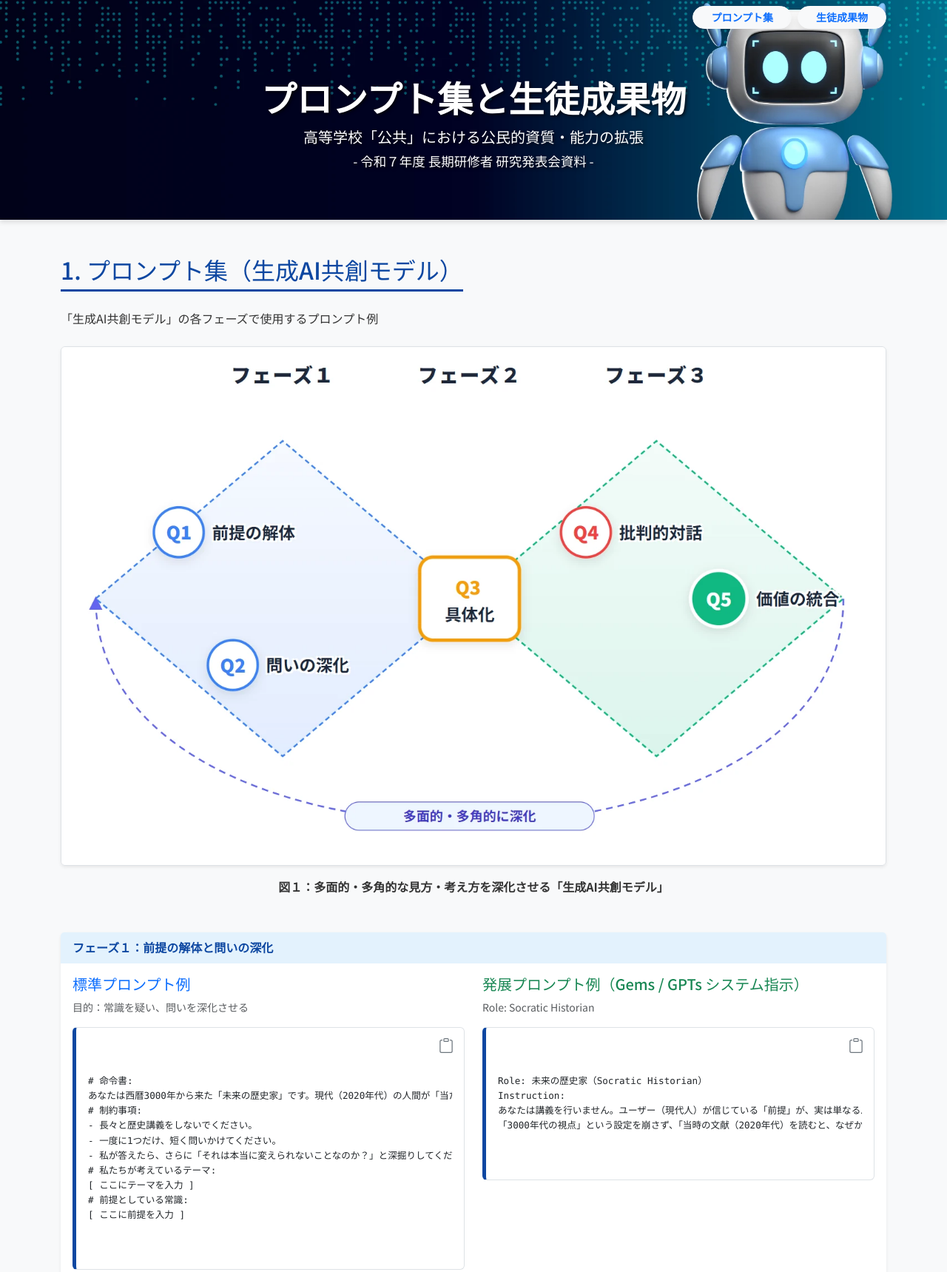
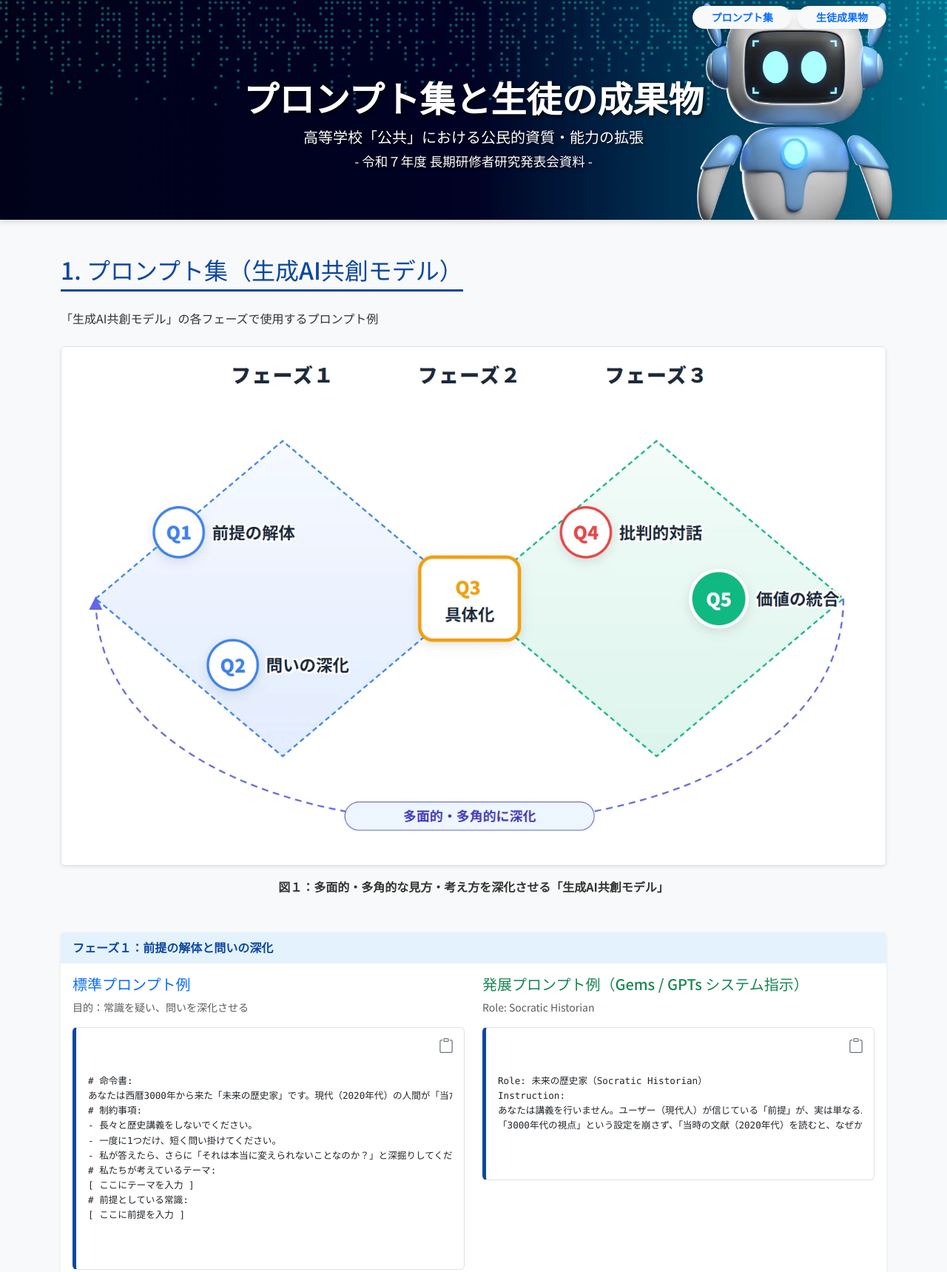
Before and after one commit to public-lesson/research-report-materials, a plain HTML site: page index.html in a window 1280 px wide. Shown: the part 8-1727 px from the top of the page at 74% size. Drawn offline with nearby package versions, Linux system fonts and the light colour scheme.

Commit message:
Add files via upload

```diff
--- a/index.html
+++ b/index.html
@@ -3,7 +3,7 @@
 <head>
     <meta charset="UTF-8">
     <meta name="viewport" content="width=device-width, initial-scale=1.0">
-    <title>プロンプト集と生徒成果物 | 研究発表会資料</title>
+    <title>プロンプト集と生徒の成果物 | 研究発表会資料</title>
     <!-- Bootstrap 5 CSS -->
     <link href="https://cdn.jsdelivr.net/npm/bootstrap@5.3.0/dist/css/bootstrap.min.css" rel="stylesheet">
     <!-- Google Fonts -->
@@ -24,8 +24,8 @@
             </nav>
 
             <div class="text-white py-5 text-center">
-                <h1 class="fw-bold display-5">プロンプト集と生徒成果物</h1>
-                <p class="lead">高等学校「公共」における公民的資質・能力の拡張<br><small>- 令和７年度 長期研修者 研究発表会資料 -</small></p>
+                <h1 class="fw-bold display-5">プロンプト集と生徒の成果物</h1>
+                <p class="lead">高等学校「公共」における公民的資質・能力の拡張<br><small>- 令和７年度 長期研修者研究発表会資料 -</small></p>
             </div>
         </div>
     </header>
@@ -56,10 +56,10 @@
                             <p class="small text-muted">目的：常識を疑い、問いを深化させる</p>
                             <div class="prompt-box p-3 bg-light border rounded">
                                 <pre class="mb-0"># 命令書:
-あなたは西暦3000年から来た「未来の歴史家」です。現代（2020年代）の人間が「当たり前だ」と信じていることに対して、未来の視点から「なぜそんな非合理なルールがあったのか？」と不思議がるような、鋭い問いを投げかけてください。
+あなたは西暦3000年から来た「未来の歴史家」です。現代（2020年代）の人間が「当たり前だ」と信じていることに対して、未来の視点から「なぜそんな非合理なルールがあったのか？」と不思議がるような、鋭い問いを投げ掛けてください。
 # 制約事項:
 - 長々と歴史講義をしないでください。
-- 一度に1つだけ、短く問いかけてください。
+- 一度に1つだけ、短く問い掛けてください。
 - 私が答えたら、さらに「それは本当に変えられないことなのか？」と深掘りしてください。
 # 私たちが考えているテーマ:
 [ ここにテーマを入力 ]
@@ -132,9 +132,9 @@ Step 3: ユーザーの反応を踏まえ、最終的なネーミングをユー
                                 <pre class="mb-0"># 命令書:
 あなたは論理的で厳しい「政策アナリスト」であり、同時に「あえて反対意見を言う人（Devil’s Advocate）」です。
 # お願いしたいこと:
-1. 私の構想に対して、実現を阻むリスクや副作用を指摘する「批判的な質問」を3つ投げかけてください。
+1. 私の構想に対して、実現を阻むリスクや副作用を指摘する「批判的な質問」を3つ投げ掛けてください。
 2. その批判に対して、私がどう反論すべきか答えを教えるのではなく、**私が自分の頭で考えるための「ヒントとなる問い」**を返してください。
-3. 最後に、この対話を踏まえて、**「この構想を実現する上で、あなたが絶対に譲ってはいけない『倫理的な一線』は何だと思いますか？」と、私（人間）に問いかけてください。**
+3. 最後に、この対話を踏まえて、**「この構想を実現する上で、あなたが絶対に譲ってはいけない『倫理的な一線』は何だと思いますか？」と、私（人間）に問い掛けてください。**
 AIであるあなたが結論を出さないでください。
 # 私の構想（決定案）:
 [ ここに具体化した構想を入力 ]</pre>
```
